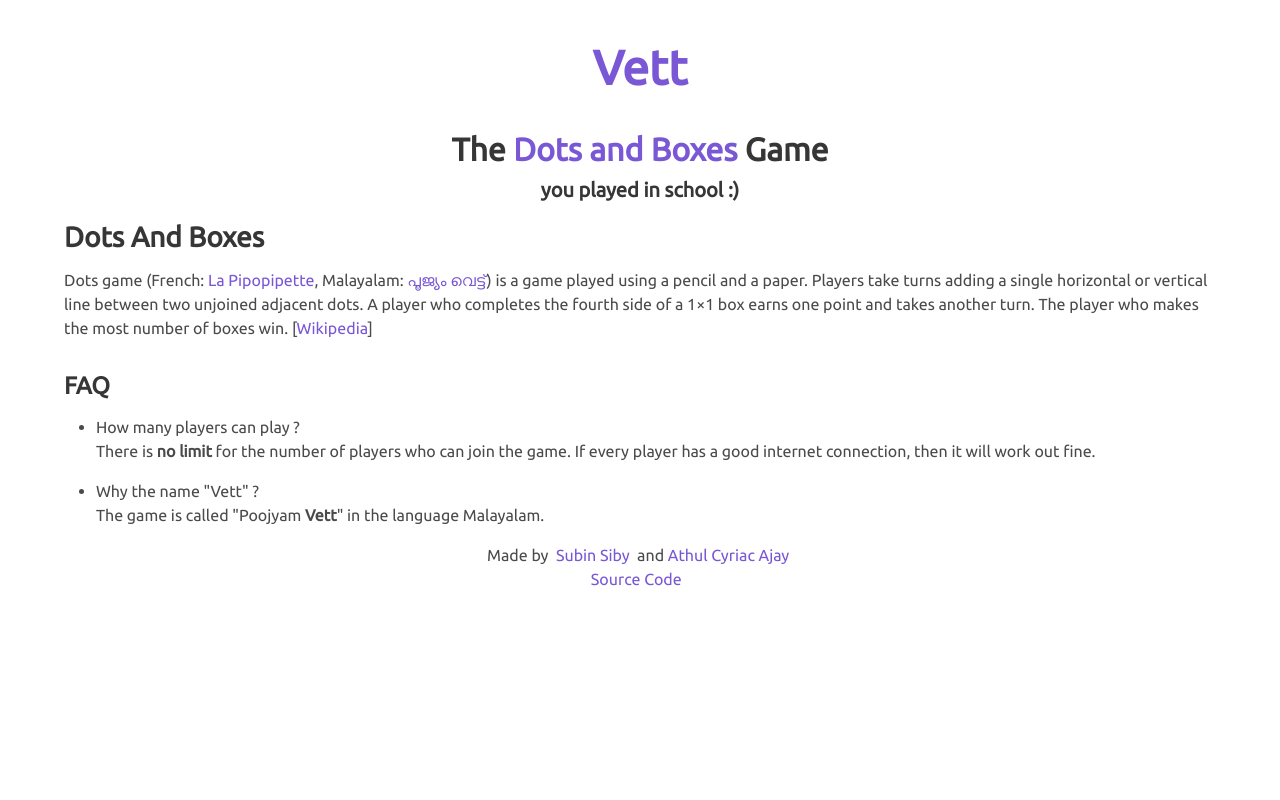
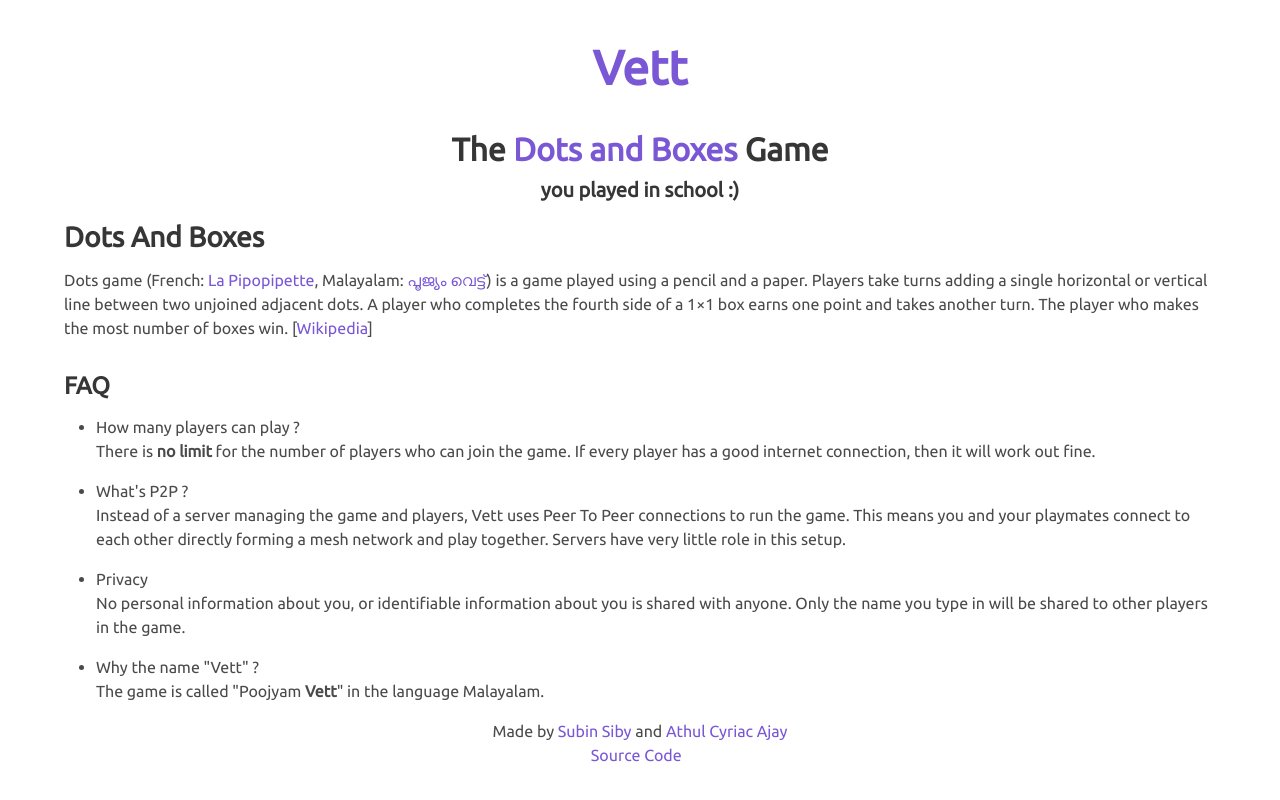
Before and after one commit to subins2000/dots, a Vue app: page /#/about in a window 1280 px wide. Shown: the top 800 px of the page. Built offline with nearby package versions, Linux system fonts and the light colour scheme; what vue-beautiful-chat, vue-clipboard2 would draw is missing.

Commit message:
Add more questions. Fix #9

```diff
--- a/src/components/About.vue
+++ b/src/components/About.vue
@@ -8,13 +8,17 @@
         <ul>
           <li>How many players can play ?</li>
           <p>There is <b>no limit</b> for the number of players who can join the game. If every player has a good internet connection, then it will work out fine.</p>
+          <li>What's P2P ?</li>
+          <p>Instead of a server managing the game and players, Vett uses Peer To Peer connections to run the game. This means you and your playmates connect to each other directly forming a mesh network and play together. Servers have very little role in this setup.</p>
+          <li>Privacy</li>
+          <p>No personal information about you, or identifiable information about you is shared with anyone. Only the name you type in will be shared to other players in the game.</p>
           <li>Why the name "Vett" ?</li>
           <p>The game is called "Poojyam <b>Vett</b>" in the language Malayalam.</p>
         </ul>
         <div class='has-text-centered'>
-          Made by&nbsp;<a href='https://twitter.com/SubinSiby'>&nbsp;Subin Siby </a>&nbsp;and&nbsp;<a href='https://github.com/athul'>Athul Cyriac Ajay&nbsp;</a><br/>
+          Made by&nbsp;<a href='https://twitter.com/SubinSiby'>Subin Siby</a>&nbsp;and&nbsp;<a href='https://github.com/athul'>Athul Cyriac Ajay</a><br/>
           <a href='https://github.com/subins2000/vett'>Source Code </a>&nbsp;
-        </div>
+        </div><br/><br/>
       </div>
     </div>
   </div>
```
